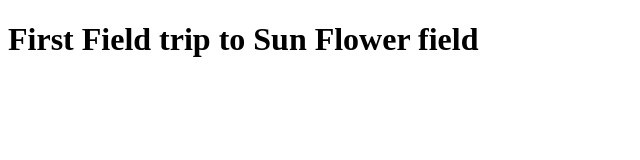
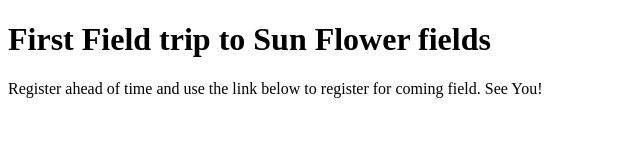
Before and after one commit to ahmadyadgari/sunflower, a plain HTML site: page index.html in a window 1280 px wide. Shown: the whole page, without its empty margins (0-640 px from the left). Drawn offline with Linux system fonts and the light colour scheme.

Commit message:
Added a new paragraph

```diff
--- a/index.html
+++ b/index.html
@@ -8,6 +8,7 @@
         <title>Sun Flower Field trip</title>
     </head>
     <body>
-        <h1>First Field trip to Sun Flower field</h1>
+        <h1>First Field trip to Sun Flower fields</h1>
+        <p>Register ahead of time and use the link below to register for coming field. See You!</p>
     </body>
 </html>
```
